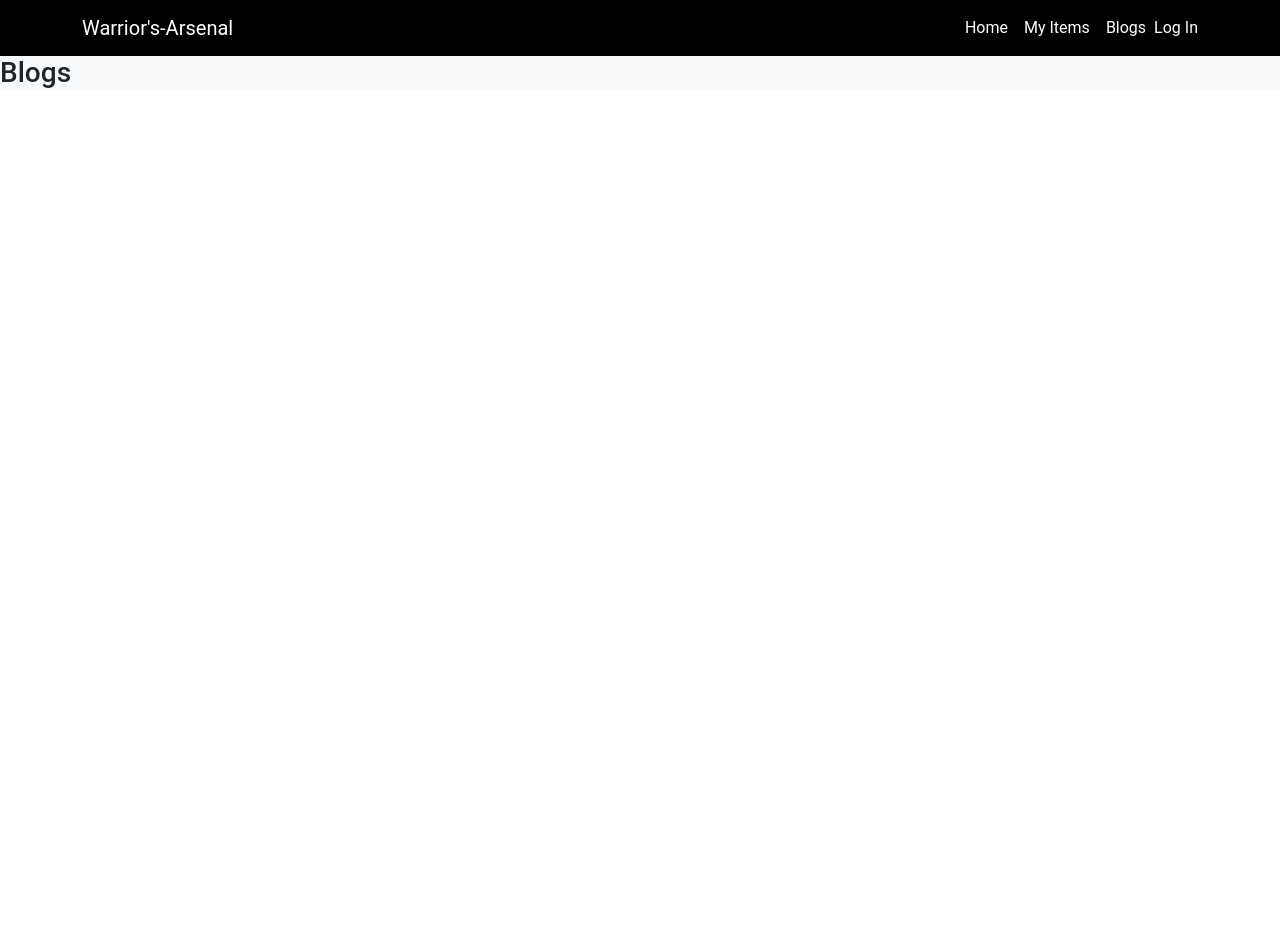
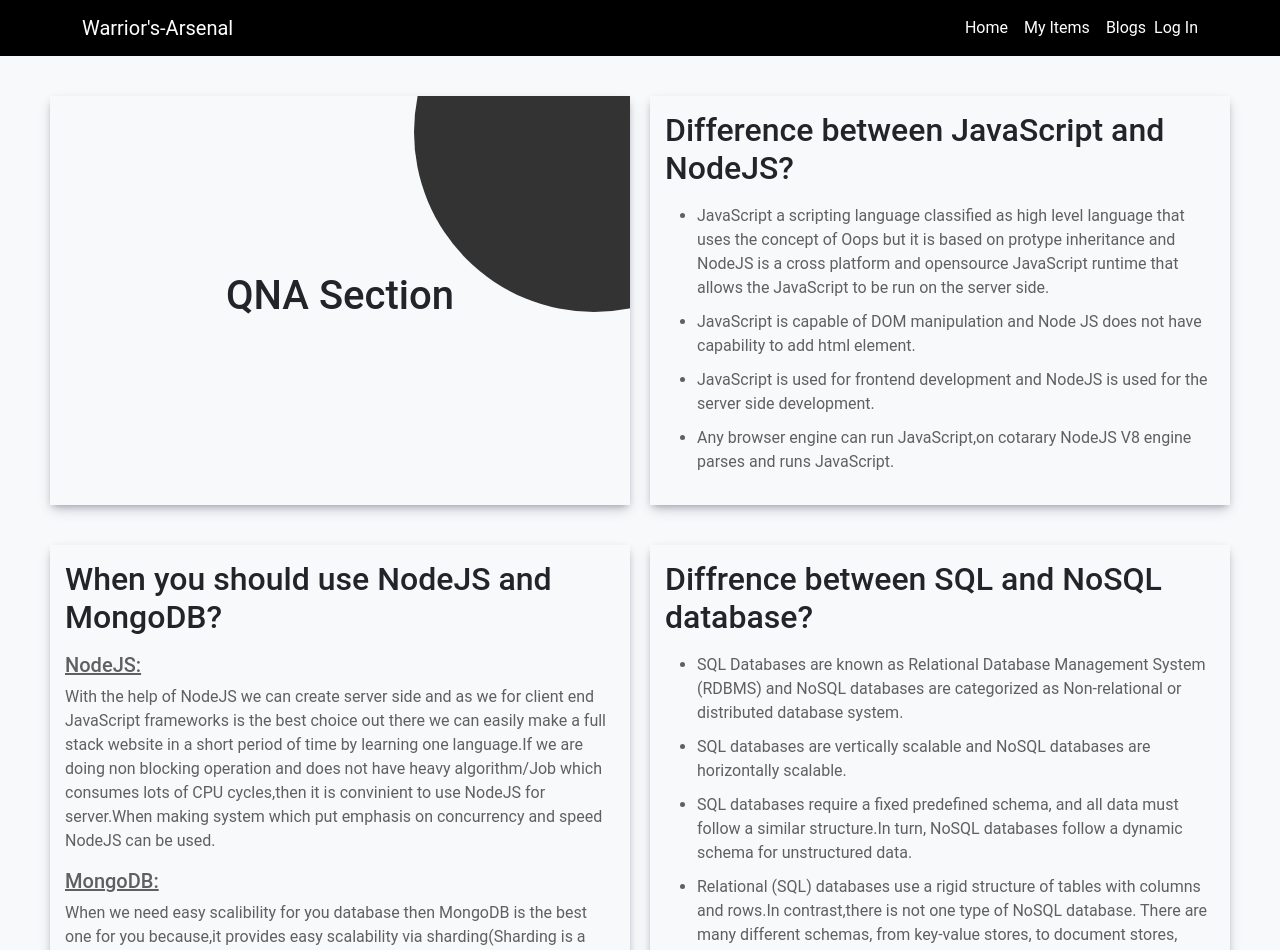
Before and after one commit to leonsabirwm/warriors-arsenal-client, a React (Create React App) app: page /blogs in a window 1280 px wide. Shown: the top 950 px of the page. Before the commit the page ends 800 px from the top, so only its background shows below. Built offline with nearby package versions, Linux system fonts and the light colour scheme; no server answers.

Commit message:
blogs section added

```diff
--- a/src/App.js
+++ b/src/App.js
@@ -1,7 +1,6 @@
 import { Route, Routes } from 'react-router-dom';
 import './App.css';
 import { AddItems } from './components/AddItems/AddItems';
-import { Blogs } from './components/Blogs/Blogs';
 import { Header } from './components/Header/Header';
 import { Home } from './components/Home/Home';
 import { Login } from './components/Login/Login';
@@ -12,6 +11,7 @@ import { UpdateItem } from './components/UpdateItem/UpdateItem';
 import { RequireAuth } from './components/RequireAuth/RequireAuth';
 import { createContext, useState } from 'react';
 import { NotFound } from './components/NotFound/NotFound';
+import Blogs from './components/Blogs/Blogs';
 
 export const BarContext = createContext();
 function App() {
--- a/src/components/Blogs/Blogs.css
+++ b/src/components/Blogs/Blogs.css
@@ -0,0 +1,65 @@
+.portion-one{
+    display: grid;
+    grid-template-columns: 1fr 1fr;
+}
+.portion-two{
+    display: grid;
+    grid-template-columns: 1fr 1fr;
+    margin-top: 40px;
+}
+.section-title{
+    display: flex;
+    justify-content: center;
+    align-items: center;
+    font-size: 30px;
+    position: relative;
+    overflow: hidden;
+}
+ .answer{
+    box-shadow: rgba(50, 50, 93, 0.25) 0px 6px 12px -2px, rgba(0, 0, 0, 0.3) 0px 3px 7px -3px;
+    margin-left: 10px;
+    margin-right: 10px;
+    padding: 15px;
+    text-align: left;
+}
+.QNA-section{
+    margin: 40px;
+}
+.answer li{
+    margin-top: 10px;
+}
+.answer p{
+    color: rgb(94, 97, 97);
+
+}
+
+.circle {
+    background: rgba(7, 7, 7, 0.815);
+    clip-path: circle(50%);
+    height: 12em;
+    width: 12em;
+    position: absolute;
+    top: 0;
+    right: 0;
+    transform: translate(40%, -40%);
+
+  }
+@media only screen and (max-width: 576px) {
+    .portion-one{
+
+        grid-template-columns:  1fr;
+    }
+    .portion-two{
+
+        grid-template-columns: 1fr;
+        margin-top: 20px;
+    }
+    .answer{
+        margin-top: 20px;
+    }
+    .circle{
+        height: 2em;
+    width: 2em;
+}
+
+   }
--- a/src/components/Blogs/Blogs.js
+++ b/src/components/Blogs/Blogs.js
@@ -1,10 +1,69 @@
-import React from 'react'
+import React from 'react';
 import './Blogs.css'
 
-export const Blogs = () => {
-  return (
-    <div>
-        <h3>Blogs </h3>
-    </div>
-  )
-}
+const Blogs = () => {
+    return (
+        <div className='QNA-section'>
+            <div className='portion-one'>
+                <div className='section-title answer'>
+                    <h1 className='text-5xl'><span className='text-sky-500'>QNA</span> <span className='text-green-500'>Section</span></h1>
+                    <div className='circle bg-sky-500'>
+                    </div>
+                </div>
+                <div className='answer'>
+                    <h2 className='text-2xl'>Difference between JavaScript and NodeJS?</h2>
+                    <p className='text-base my-3'>
+                      <ul>
+                        <li>JavaScript a scripting language classified as high level language that uses the concept of Oops but it is based on protype inheritance and NodeJS is a cross platform and opensource JavaScript runtime that allows the JavaScript to be run on the server side.</li>
+                        <li>
+                          JavaScript is capable of DOM manipulation and Node JS does not have capability to add html element.
+                        </li>
+                        <li>
+                          JavaScript is used for frontend development and NodeJS is used for the server side development.
+                        </li>
+                        <li>
+                          Any browser engine can run JavaScript,on cotarary NodeJS V8 engine parses and runs JavaScript.
+                        </li>
+                      </ul>
+                    </p>
+                </div>
+            </div>
+            <div className='portion-two'>
+            <div className='answer'>
+                    <h2 className='text-2xl'>When you should use NodeJS and MongoDB?</h2>
+                    <p className='text-base my-3'>
+                    <h5 className='text-decoration-underline'>NodeJS:</h5>
+                    <p>With the help of NodeJS we can create server side and as we for client end JavaScript frameworks is the best choice out there we can easily make a full stack website in a short period of time by learning one language.If we are doing non blocking operation and does not have heavy algorithm/Job which consumes lots of CPU cycles,then it is convinient to use NodeJS for server.When making system which put emphasis on concurrency and speed NodeJS can be used.</p>
+                    </p>
+                    <p className='text-base my-3'>
+                    <h5 className='text-decoration-underline'>MongoDB:</h5>
+                    <p>When we need easy scalibility for you database then MongoDB is the best one for you because,it provides easy scalability via sharding(Sharding is a method for distributing data across multiple machines).If you are familliar with JavaScript the JSON-like document formats in MongoDB will be a peice of cake for you to work with.When we need ACID transaction for a single document we can consider using this database.</p>
+                    </p>
+
+             </div>
+
+                <div className='answer'>
+                    <h2 className='text-2xl'>Diffrence between SQL and NoSQL database?</h2>
+                    <p className='text-base my-3'>
+                      <ul>
+                        <li>
+                        SQL Databases are known as Relational Database Management System (RDBMS) and NoSQL databases are categorized as Non-relational or distributed database system.
+                        </li>
+                        <li>
+                        SQL databases are vertically scalable and	NoSQL databases are horizontally scalable.
+                        </li>
+                        <li>
+                        SQL databases require a fixed predefined schema, and all data must follow a similar structure.In turn, NoSQL databases follow a dynamic schema for unstructured data.
+                        </li>
+                        <li>
+                        Relational (SQL) databases use a rigid structure of tables with columns and rows.In contrast,there is not one type of NoSQL database. There are many different schemas, from key-value stores, to document stores, graph databases, time series databases and wide-column stores. Some NoSQL systems also support “multi-model” schemas, meaning they can support more than one data schema internally.
+                        </li>
+                      </ul>
+                    </p>
+                </div>
+            </div>
+        </div>
+    );
+};
+
+export default Blogs;
```
